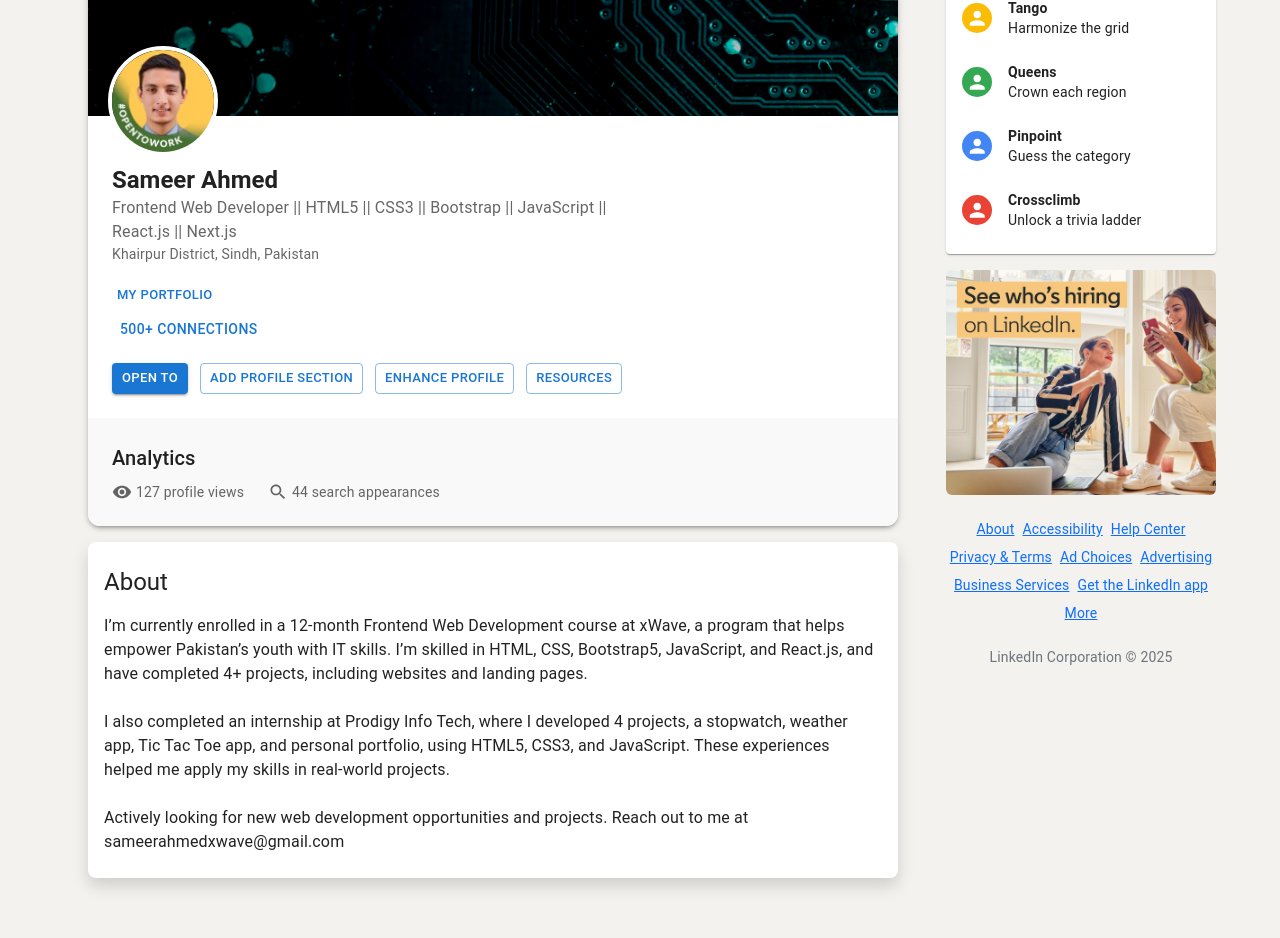
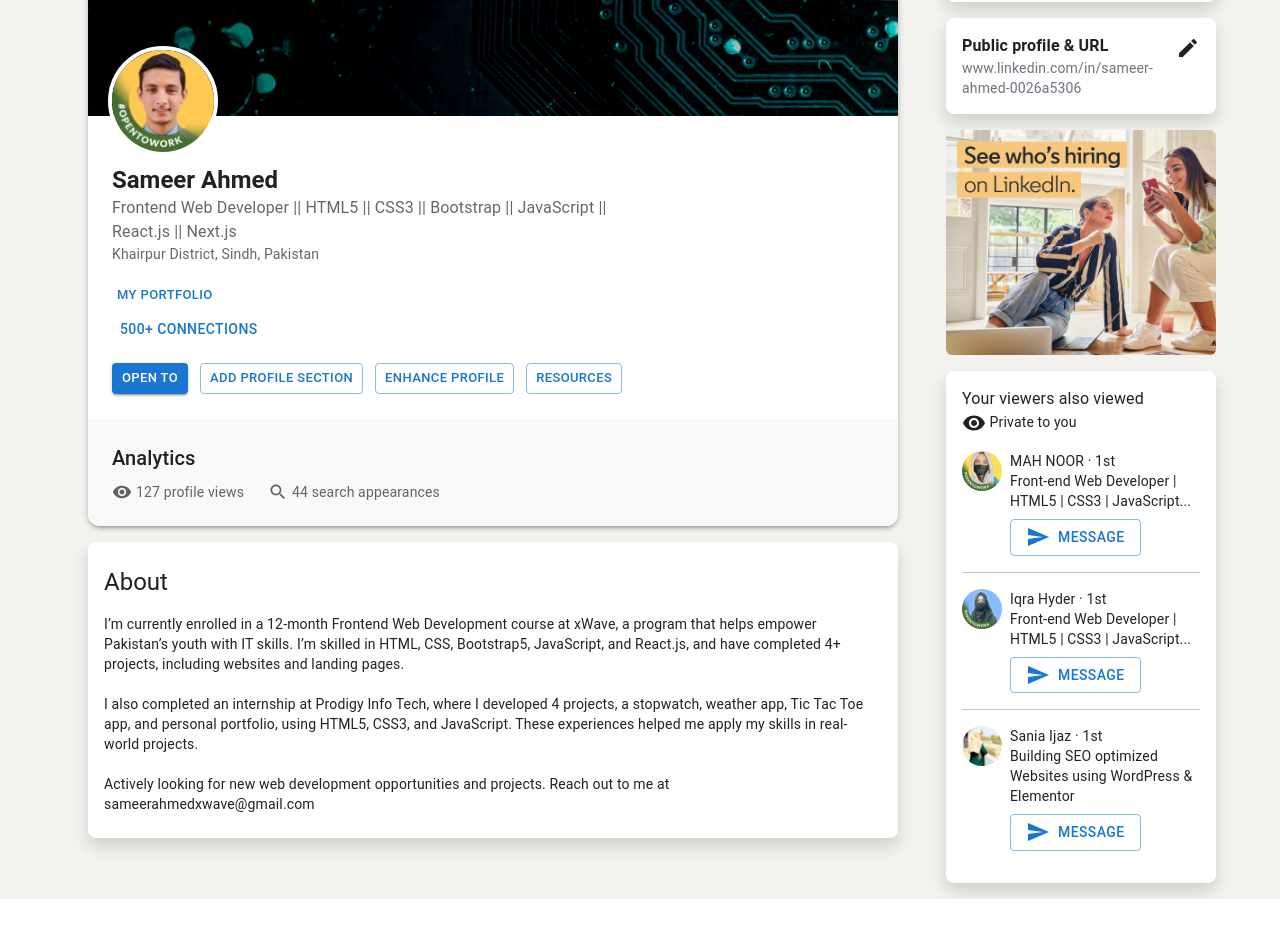
Before and after one commit to sameerahmed17/Final-Project, a React (Create React App) app: page /profile-details in a window 1280 px wide. Shown: the part 180-1118 px from the top of the page. After the commit the page ends 1079 px from the top, so only its background shows below. Built offline with nearby package versions, Linux system fonts and the light colour scheme.

Commit message:
set profile section

```diff
--- a/src/components/profile-details/ProfileDetailsPage.jsx
+++ b/src/components/profile-details/ProfileDetailsPage.jsx
@@ -1,8 +1,8 @@
 import { Box, Container } from '@mui/material'
 import React from 'react'
 import { Col, Row } from 'react-bootstrap'
-import GamesSection from '../home/Sections/GamesSection'
 import ProfilePageLeft from './profile-sections/ProfilePageLeft'
+import ProfilePageRight from './profile-sections/ProfilePageRight'
 
 const ProfileDetailsPage = () => {
   return (
@@ -15,7 +15,7 @@
             <ProfilePageLeft />
           </Col>
           <Col lg={3} className="d-none d-lg-block">
-            <GamesSection />
+            <ProfilePageRight />
           </Col>
         </Row>
       </Container>
--- a/src/components/profile-details/profile-sections/ProfilePageLeft.jsx
+++ b/src/components/profile-details/profile-sections/ProfilePageLeft.jsx
@@ -105,7 +105,7 @@
             </Paper>
             <Card className="my-3 rounded-3 shadow px-3 py-4">
                 <Typography className="mb-3" variant="h5">About</Typography>
-                <Typography variant="body1">I’m currently enrolled in a 12-month Frontend Web Development course at xWave, a program that helps empower Pakistan’s youth with IT skills. I’m skilled in HTML, CSS, Bootstrap5, JavaScript, and React.js, and have completed 4+ projects, including websites and landing pages. <br /> <br />
+                <Typography variant="body2">I’m currently enrolled in a 12-month Frontend Web Development course at xWave, a program that helps empower Pakistan’s youth with IT skills. I’m skilled in HTML, CSS, Bootstrap5, JavaScript, and React.js, and have completed 4+ projects, including websites and landing pages. <br /> <br />
 
                     I also completed an internship at Prodigy Info Tech, where I developed 4 projects, a stopwatch, weather app, Tic Tac Toe app, and personal portfolio, using HTML5, CSS3, and JavaScript. These experiences helped me apply my skills in real-world projects. <br /> <br />
 
--- a/src/components/profile-details/profile-sections/ProfilePageRight.jsx
+++ b/src/components/profile-details/profile-sections/ProfilePageRight.jsx
@@ -0,0 +1,76 @@
+import { Avatar, Box, Button, Card, Tooltip, Typography } from '@mui/material'
+import React from 'react'
+import EditIcon from '@mui/icons-material/Edit';
+import Image1 from "../../assets/who-hiring.png";
+import VisibilityIcon from '@mui/icons-material/Visibility';
+import MahNoor from '../../assets/mah noor.jpeg'
+import SendIcon from '@mui/icons-material/Send';
+import Iqra from '../../assets/iqra.jpeg'
+import Sania from '../../assets/sania porfile logo.jpeg'
+
+const ProfilePageRight = () => {
+    return (
+        <>
+            <Card className='shadow p-3 rounded-3 d-flex justify-content-between'>
+                <Box>
+                    <Typography variant='body1' className='fw-bold'>Profile language</Typography>
+                    <Typography variant='body2' className='text-secondary'>English</Typography>
+                </Box>
+                <Box>
+                    <EditIcon />
+                </Box>
+
+            </Card>
+            <Card className='shadow p-3 rounded-3 d-flex justify-content-between my-3'>
+                <Box>
+                    <Typography variant='body1' className='fw-bold'>Public profile & URL</Typography>
+                    <Typography variant='body2' className='text-secondary'>www.linkedin.com/in/sameer-ahmed-0026a5306</Typography>
+                </Box>
+                <Box>
+                    <EditIcon />
+                </Box>
+            </Card>
+            <Box>
+            <img className="w-100 rounded-2" src={Image1} alt="Hiring" />
+            </Box>
+            <Card className='my-3 shadow p-3 rounded-3'>
+                <Typography variant='body1'>Your viewers also viewed</Typography>
+                <Typography variant='body2'> <VisibilityIcon /> Private to you</Typography>
+                <Box className='my-3 d-flex'>
+                    <Avatar src={MahNoor} alt='Profile' />
+                    <Box className='ms-2'>
+                        <Typography variant='body2'> MAH NOOR · 1st</Typography>
+                       <Tooltip title="Front-end Web Developer | HTML5 | CSS3 | JavaScript | React" placement="top" className='mb-2'>
+                       <Typography variant='body2'>Front-end Web Developer | HTML5 | CSS3 | JavaScript...</Typography>
+                       </Tooltip>
+                       <Button variant='outlined'> <SendIcon className='me-2' />Message</Button>
+                    </Box>
+                </Box>
+                <hr />
+                <Box className='my-3 d-flex'>
+                    <Avatar src={Iqra} alt='Profile' />
+                    <Box className='ms-2'>
+                        <Typography variant='body2'> Iqra Hyder · 1st</Typography>
+                       <Tooltip title="Front-end Web Developer | HTML5 | CSS3 | Bootstrap | JavaScript | React" placement="top" className='mb-2'>
+                       <Typography variant='body2'>Front-end Web Developer | HTML5 | CSS3 | JavaScript...</Typography>
+                       </Tooltip>
+                       <Button variant='outlined'> <SendIcon className='me-2' />Message</Button>
+                    </Box>
+                </Box>
+                <hr />
+                <Box className='my-3 d-flex'>
+                    <Avatar src={Sania} alt='Profile' />
+                    <Box className='ms-2'>
+                        <Typography variant='body2'> Sania Ijaz · 1st</Typography>
+                       <Tooltip title="Front-end Web Developer | HTML5 | CSS3 | JavaScript | React" placement="top" className='mb-2'>
+                       <Typography variant='body2'>Building SEO optimized Websites using WordPress & Elementor</Typography>
+                       </Tooltip>
+                       <Button variant='outlined'> <SendIcon className='me-2' />Message</Button>
+                    </Box>
+                </Box>
+            </Card>
+        </>
+    )
+}
+
+export default ProfilePageRight
```
Also changed, not shown: src/components/assets/iqra.jpeg (added), src/components/assets/mah noor.jpeg (added).
